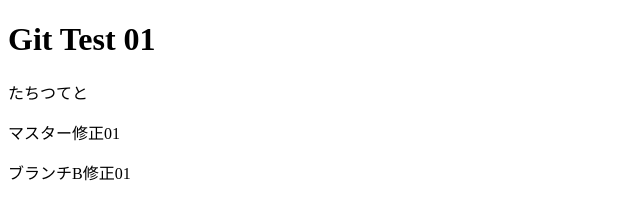
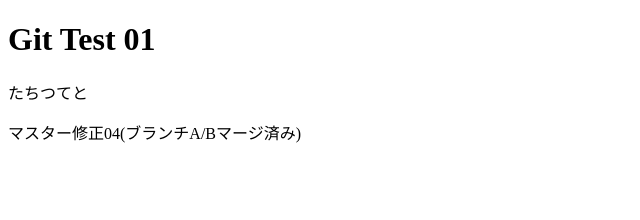
Before and after one commit to mai118/firstTest, a plain HTML site: page index.html in a window 1280 px wide. Shown: the whole page, without its empty margins (0-640 px from the left). Drawn offline with Linux system fonts and the light colour scheme.

Commit message:
マスター修正04(ブランチＡ/Bマージン済み)

```diff
--- a/index.html
+++ b/index.html
@@ -7,7 +7,6 @@
 <body>
     <h1>Git Test 01</h1>
     <p>たちつてと</p>
-    <p>マスター修正01</p>
-    <p>ブランチB修正01</p>
+    <p>マスター修正04(ブランチA/Bマージ済み)</p>
 </body>
 </html>
```
